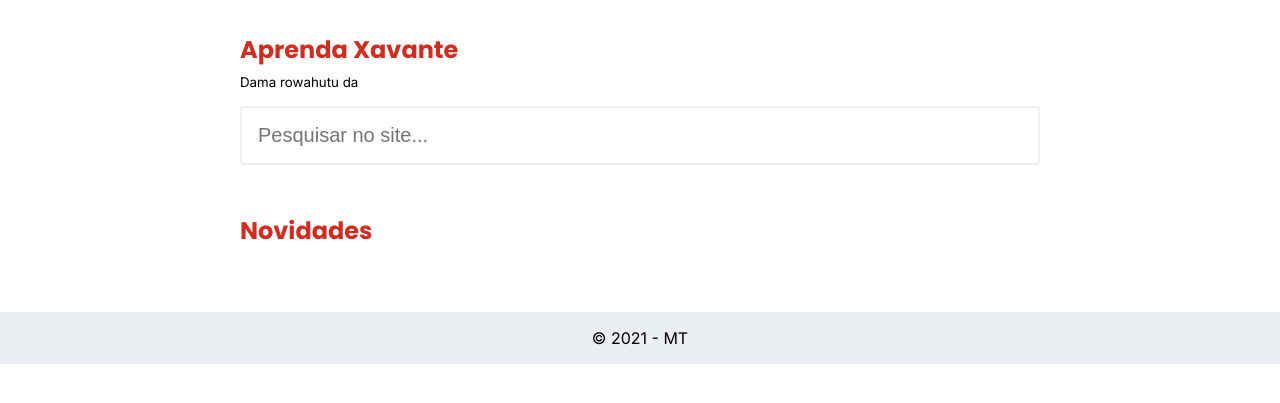
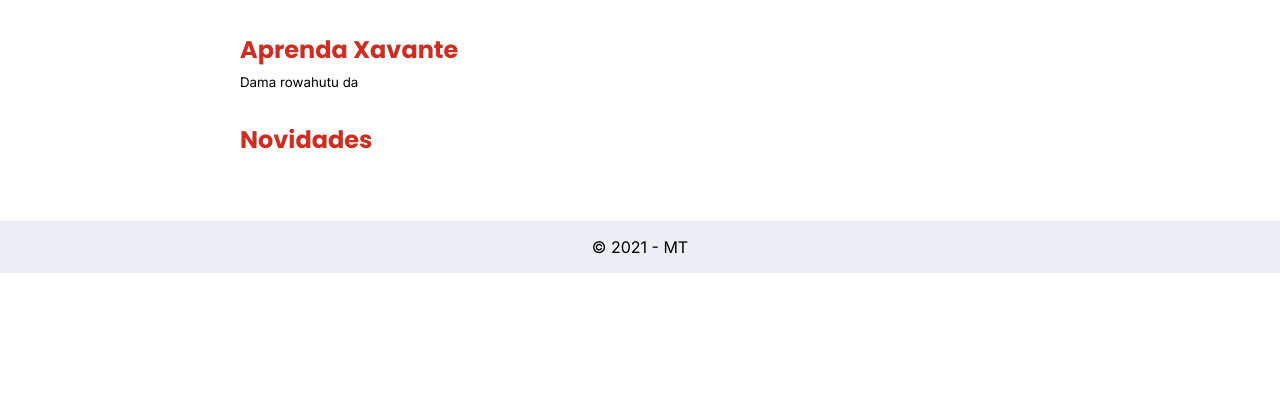
Before and after one commit to Tserewara/dama-rowahutu, a Flask app: template src/articles/entrypoints/blog/templates/home.html in a window 1280 px wide. Shown: the part 80-483 px from the top of the page. Run offline with Flask 2, Linux system fonts and the light colour scheme; the template is opened without the code that fills it, so the values that code supplies are empty; parts of the project's set-up code (start-up, migrations or seed data) failed here and were passed over.

Commit message:
Remove search box

```diff
--- a/src/articles/entrypoints/blog/templates/home.html
+++ b/src/articles/entrypoints/blog/templates/home.html
@@ -11,7 +11,7 @@
 <section class="hero lg-pad">
     <h1 class="title">Aprenda Xavante</h1>
     <sub>Dama rowahutu da</sub>
-    <input class="search" type="text" name="" id="" placeholder="Pesquisar no site...">
+<!--    <input class="search" type="text" name="" id="" placeholder="Pesquisar no site...">-->
 </section>
 
 <section class="articles lg-pad">
```
